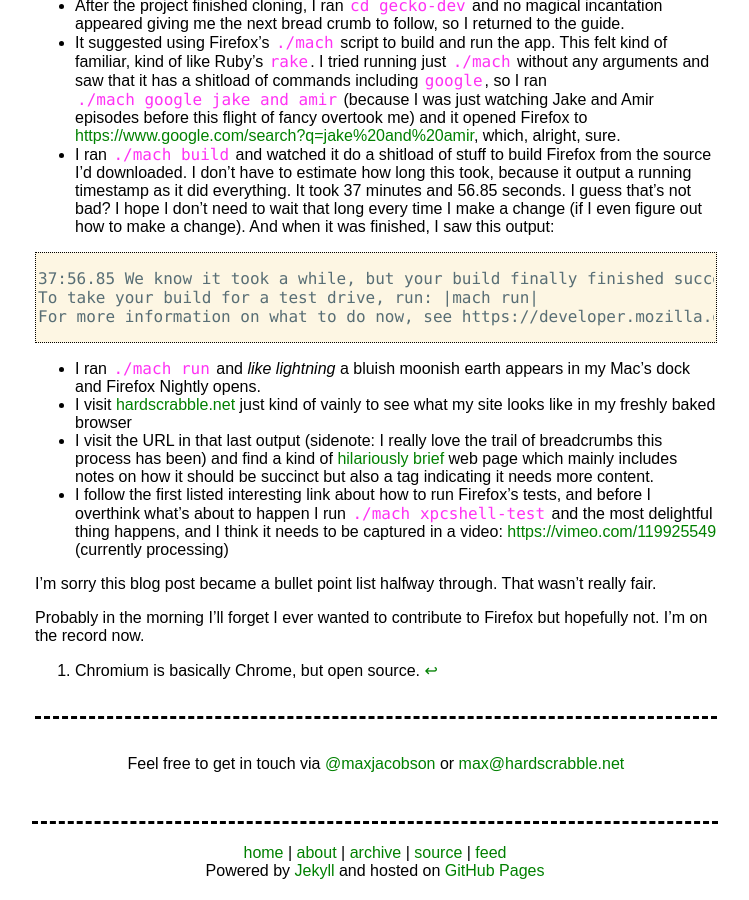
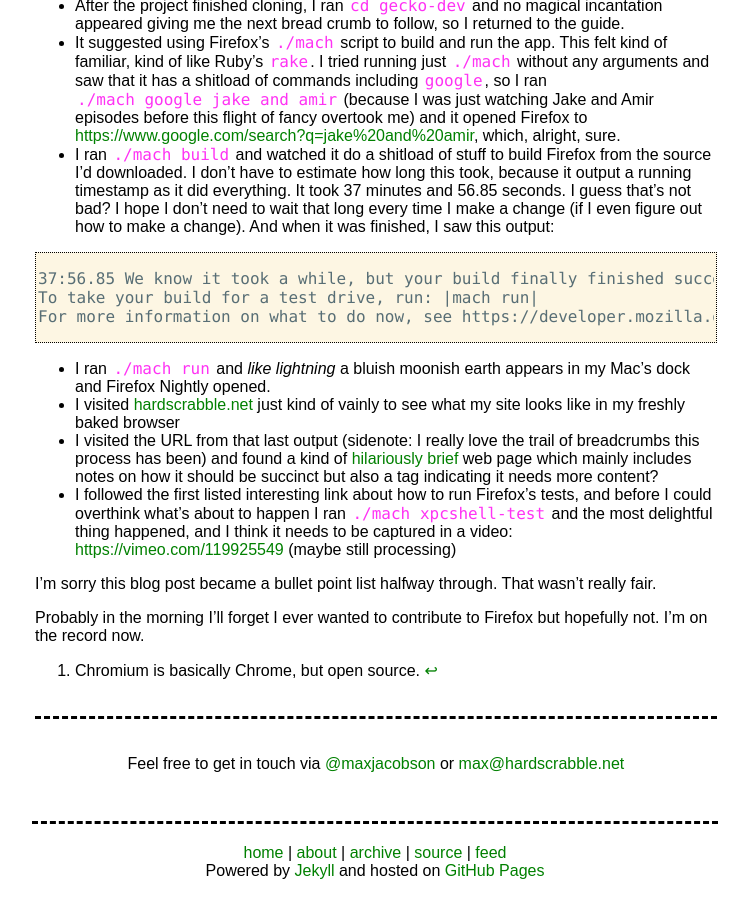
Before and after one commit to hardscrabble/hardscrabble.github.io, a Jekyll site: the page built from _posts/2015-02-18-building-firefox.md, in a window 1280 px wide and 900 px high, scrolled down 1470 px. Shown: the whole window, without its empty margins (118-867 px from the left). Built offline with Jekyll 4.4.1, drawn with Linux system fonts in a browser that asks for light colours; comment, search, counter and statistics services are not loaded.

Commit message:
few more tense tweaks to firefox post

```diff
--- a/_posts/2015-02-18-building-firefox.md
+++ b/_posts/2015-02-18-building-firefox.md
@@ -118,17 +118,17 @@ For more information on what to do now, see https://developer.mozilla.org/docs/D
 {% endhighlight %}
 
 * I ran `./mach run` and *like lightning* a bluish moonish earth appears in my
-  Mac's dock and Firefox Nightly opens.
-* I visit [hardscrabble.net][7] just kind of vainly to see what my site looks
+  Mac's dock and Firefox Nightly opened.
+* I visited [hardscrabble.net][7] just kind of vainly to see what my site looks
   like in my freshly baked browser
-* I visit the URL in that last output (sidenote: I really love the trail of
-  breadcrumbs this process has been) and find a kind of [hilariously brief][8]
+* I visited the URL from that last output (sidenote: I really love the trail of
+  breadcrumbs this process has been) and found a kind of [hilariously brief][8]
   web page which mainly includes notes on how it should be succinct but also a
-  tag indicating it needs more content.
-* I follow the first listed interesting link about how to run Firefox's tests,
-  and before I overthink what's about to happen I run `./mach xpcshell-test` and
-  the most delightful thing happens, and I think it needs to be captured in a
-  video: <https://vimeo.com/119925549> (currently processing)
+  tag indicating it needs more content?
+* I followed the first listed interesting link about how to run Firefox's tests,
+  and before I could overthink what's about to happen I ran `./mach
+  xpcshell-test` and the most delightful thing happened, and I think it needs to
+  be captured in a video: <https://vimeo.com/119925549> (maybe still processing)
 
 [4]: https://developer.mozilla.org/en-US/docs/Simple_Firefox_build/Linux_and_MacOS_build_preparation
 [5]: https://twitter.com/maxjacobson/status/567890227693494272
```
